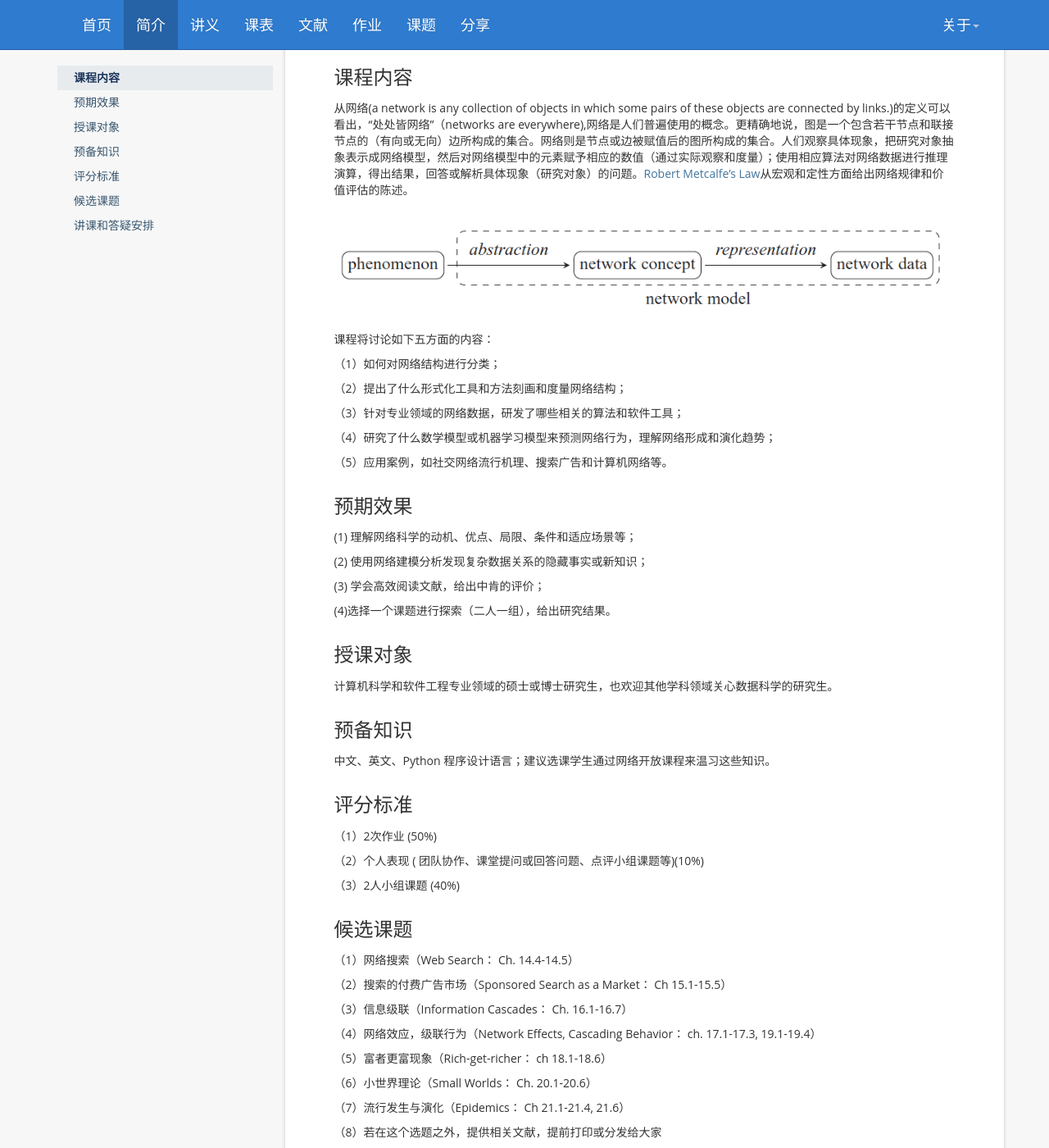
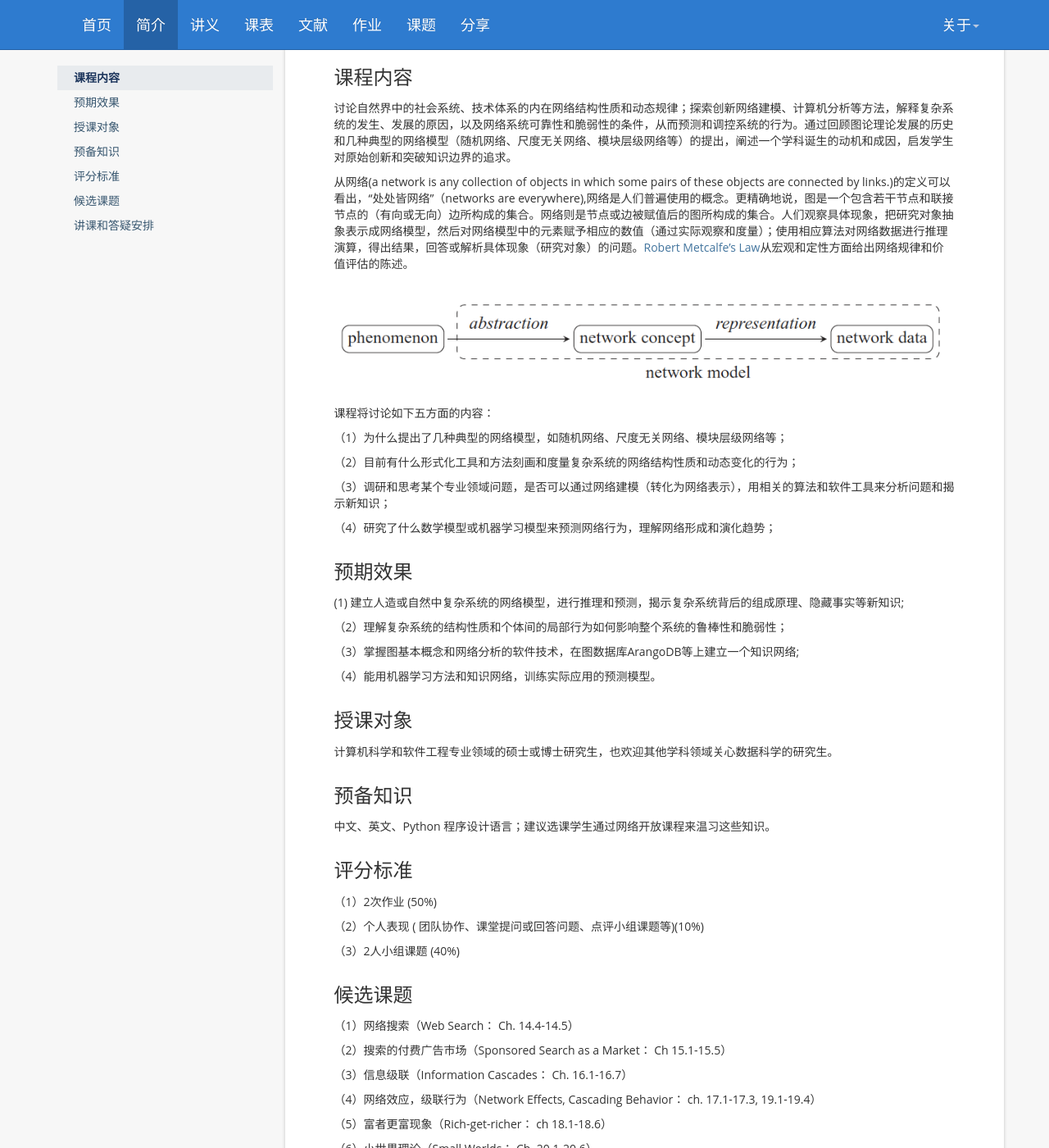
Before and after one commit to tjluo-ucas/ns, a Jekyll site: the page built from _posts/2019-02-08-intro.md, in a window 1280 px wide and 1400 px high. Shown: the whole window at 82% size. Built offline with Jekyll 4.4.1, drawn with Linux system fonts in a browser that asks for light colours; nearby versions of some CDN libraries; comment, search, counter and statistics services are not loaded; some of the changed text lies outside the part shown.

Commit message:
Update 2019-02-08-intro.md

```diff
--- a/_posts/2019-02-08-intro.md
+++ b/_posts/2019-02-08-intro.md
@@ -10,6 +10,7 @@ banner: 课程简介
 
 课程内容 {#contents}
 -----
+讨论自然界中的社会系统、技术体系的内在网络结构性质和动态规律；探索创新网络建模、计算机分析等方法，解释复杂系统的发生、发展的原因，以及网络系统可靠性和脆弱性的条件，从而预测和调控系统的行为。通过回顾图论理论发展的历史和几种典型的网络模型（随机网络、尺度无关网络、模块层级网络等）的提出，阐述一个学科诞生的动机和成因，启发学生对原始创新和突破知识边界的追求。
 
  从网络(a network is any collection of objects in which some pairs of these objects are connected by links.)的定义可以看出，“处处皆网络”（networks are everywhere),网络是人们普遍使用的概念。更精确地说，图是一个包含若干节点和联接节点的（有向或无向）边所构成的集合。网络则是节点或边被赋值后的图所构成的集合。人们观察具体现象，把研究对象抽象表示成网络模型，然后对网络模型中的元素赋予相应的数值（通过实际观察和度量）；使用相应算法对网络数据进行推理演算，得出结果，回答或解析具体现象（研究对象）的问题。[Robert Metcalfe's Law](https://en.wikipedia.org/wiki/Metcalfe%27s_law)从宏观和定性方面给出网络规律和价值评估的陈述。
 
@@ -17,27 +18,26 @@ banner: 课程简介
 
 课程将讨论如下五方面的内容：
 
-（1）如何对网络结构进行分类；
+（1）为什么提出了几种典型的网络模型，如随机网络、尺度无关网络、模块层级网络等；
 
-（2）提出了什么形式化工具和方法刻画和度量网络结构；
+（2）目前有什么形式化工具和方法刻画和度量复杂系统的网络结构性质和动态变化的行为；
 
-（3）针对专业领域的网络数据，研发了哪些相关的算法和软件工具；
+（3）调研和思考某个专业领域问题，是否可以通过网络建模（转化为网络表示），用相关的算法和软件工具来分析问题和揭示新知识；
 
 （4）研究了什么数学模型或机器学习模型来预测网络行为，理解网络形成和演化趋势；
-
-（5）应用案例，如社交网络流行机理、搜索广告和计算机网络等。
 
 
 预期效果 {#outcomes}
 ---------------------------------
 
-(1) 理解网络科学的动机、优点、局限、条件和适应场景等；
+ (1) 建立人造或自然中复杂系统的网络模型，进行推理和预测，揭示复杂系统背后的组成原理、隐藏事实等新知识;
 
-(2) 使用网络建模分析发现复杂数据关系的隐藏事实或新知识；
+（2）理解复杂系统的结构性质和个体间的局部行为如何影响整个系统的鲁棒性和脆弱性；
 
-(3) 学会高效阅读文献，给出中肯的评价；
+（3）掌握图基本概念和网络分析的软件技术，在图数据库ArangoDB等上建立一个知识网络;
 
-(4)选择一个课题进行探索（二人一组），给出研究结果。
+（4）能用机器学习方法和知识网络，训练实际应用的预测模型。
+
 
 授课对象 {#audience}
 ---------------------------
```
Also changed, not shown: other parts of _posts/2019-02-08-intro.md (+2 -2 lines).
